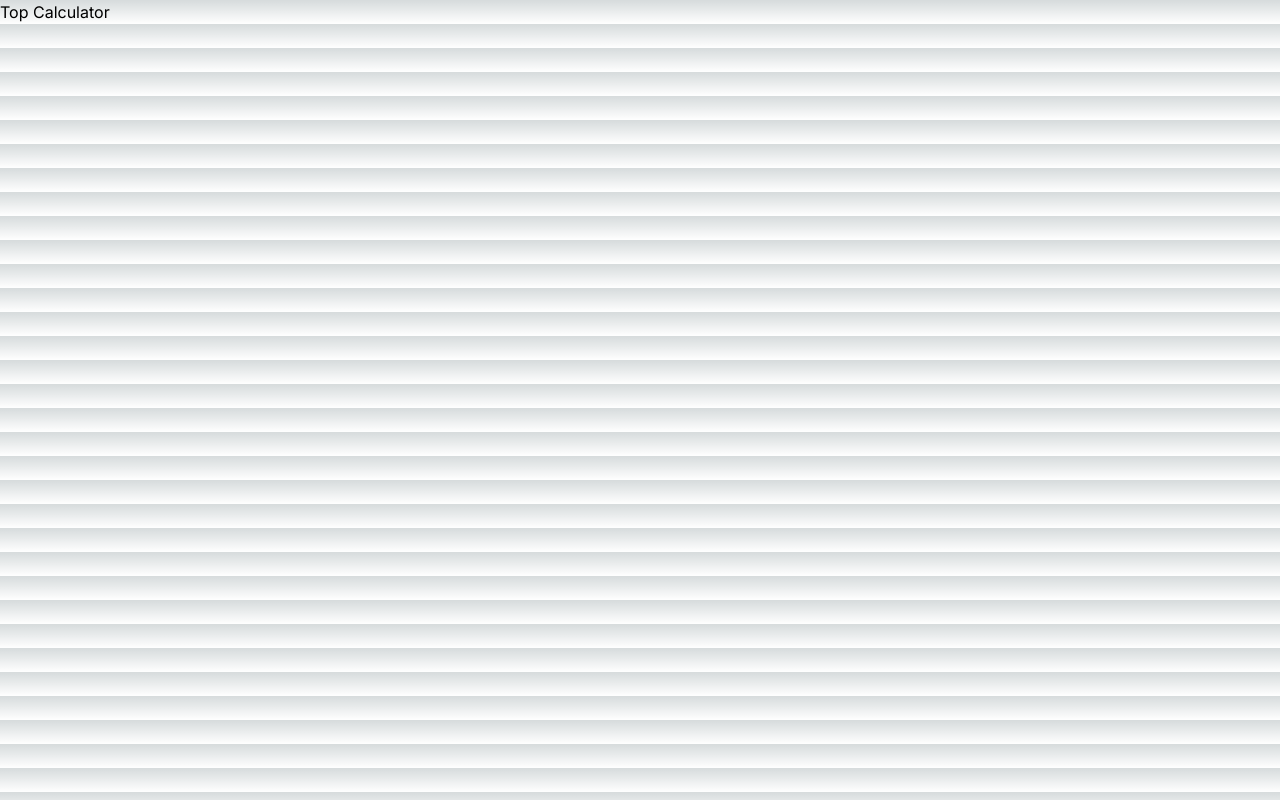
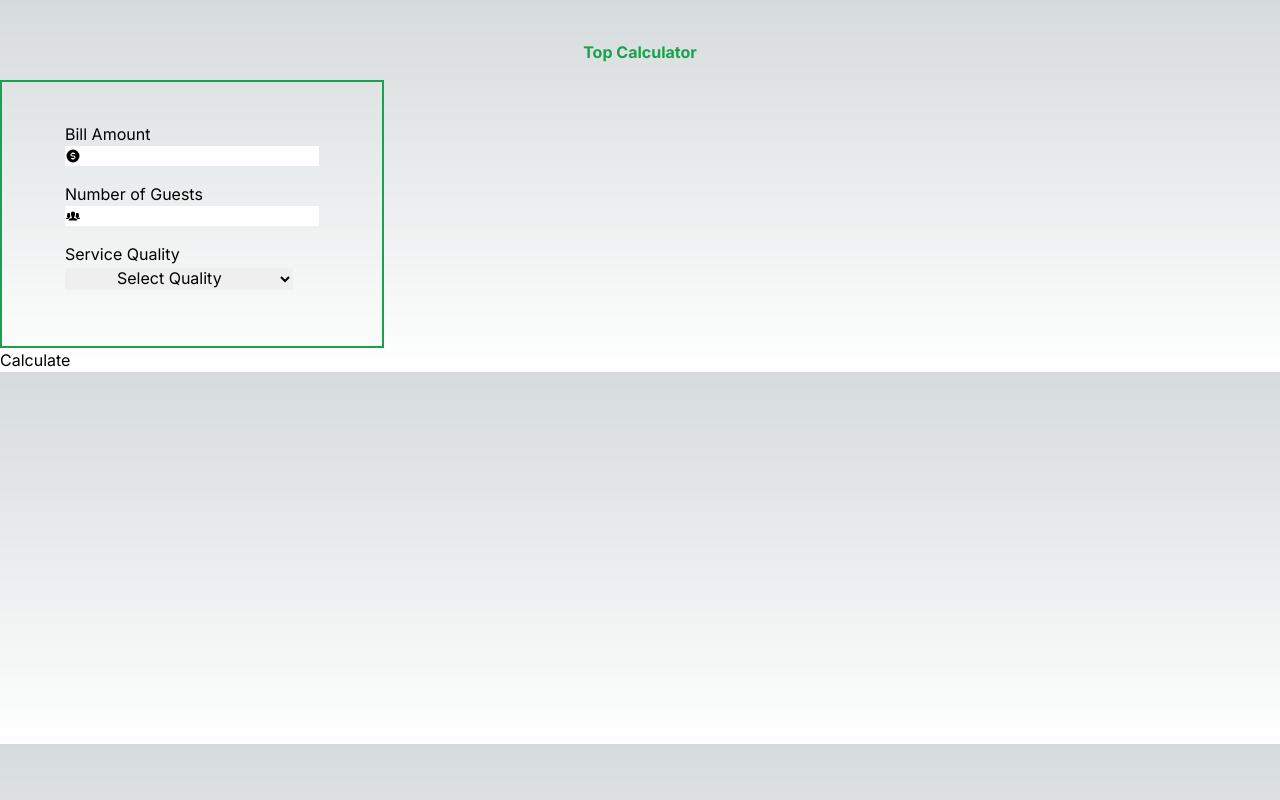
Before and after one commit to Preciousnnebuogor/25-Projects, a Next.js app: page / in a window 1280 px wide. Built offline with nearby package versions, Linux system fonts and the light colour scheme.

Commit message:
tipCalculator: added inputs

```diff
--- a/app/tipCalculator.tsx
+++ b/app/tipCalculator.tsx
@@ -1,8 +1,68 @@
-"use client"
-export default function TipCalculator(){
-    return <div>
-        <div>
-            <p>Top Calculator</p>
+"use client";
+import { PiCurrencyCircleDollarFill } from "react-icons/pi";
+import { IoIosPeople } from "react-icons/io";
+
+
+export default function TipCalculator() {
+  return (
+    <div className={`mt-10`}>
+      <div
+        className={`flex items-center justify-center font-bold text-green-600`}
+      >
+        <p>Top Calculator</p>
+      </div>
+
+      <div
+        className={`flex items-center justify-center mt-4 border-2 border-green-600 px-3 w-[30%] py-10  `}
+      >
+        <div className={``}>
+          <div className={``}>
+            <label>Bill Amount</label>
+            <div
+              className={`flex items-center justify-start bg-white w-fit space-x-1 mb-4`}
+            >
+              <div className={`bg-white text-black h-full`}>
+                <PiCurrencyCircleDollarFill className="h-full" />
+              </div>
+              <input type="text" className={`outline-none h-full text-black`} />
+            </div>
+          </div>
+
+          <div>
+            <div>
+              <label>Number of Guests</label>
+            </div>
+            <div
+              className={`flex items-center justify-start bg-white w-fit space-x-1 mb-4`}
+            >
+              <div className={`bg-white text-black h-full`}>
+                <IoIosPeople className="h-full" />
+              </div>
+              <input type="text" className={`outline-none h-full text-black`} />
+            </div>
+          </div>
+
+          <div className={`mb-4`}>
+            <label>Service Quality</label>
+            <div className={``}>
+              <select className={`text-black outline-none px-12`}>
+                <option value="duration">Select Quality</option>
+                <option value="30%">30%-Outcome</option>
+                <option value="25%">25%-Outcome</option>
+                <option value="20%">20%-Outcome</option>
+                <option value="15%">15%-Outcome</option>
+                <option value="10%">10%-Outcome</option>
+                <option value="5%">5%-Outcome</option>
+              </select>
+            </div>
+          </div>
+
+
         </div>
+      </div>
+      <div className={``}>
+        <button>Calculate</button>
+      </div>
     </div>
+  );
 }
```
